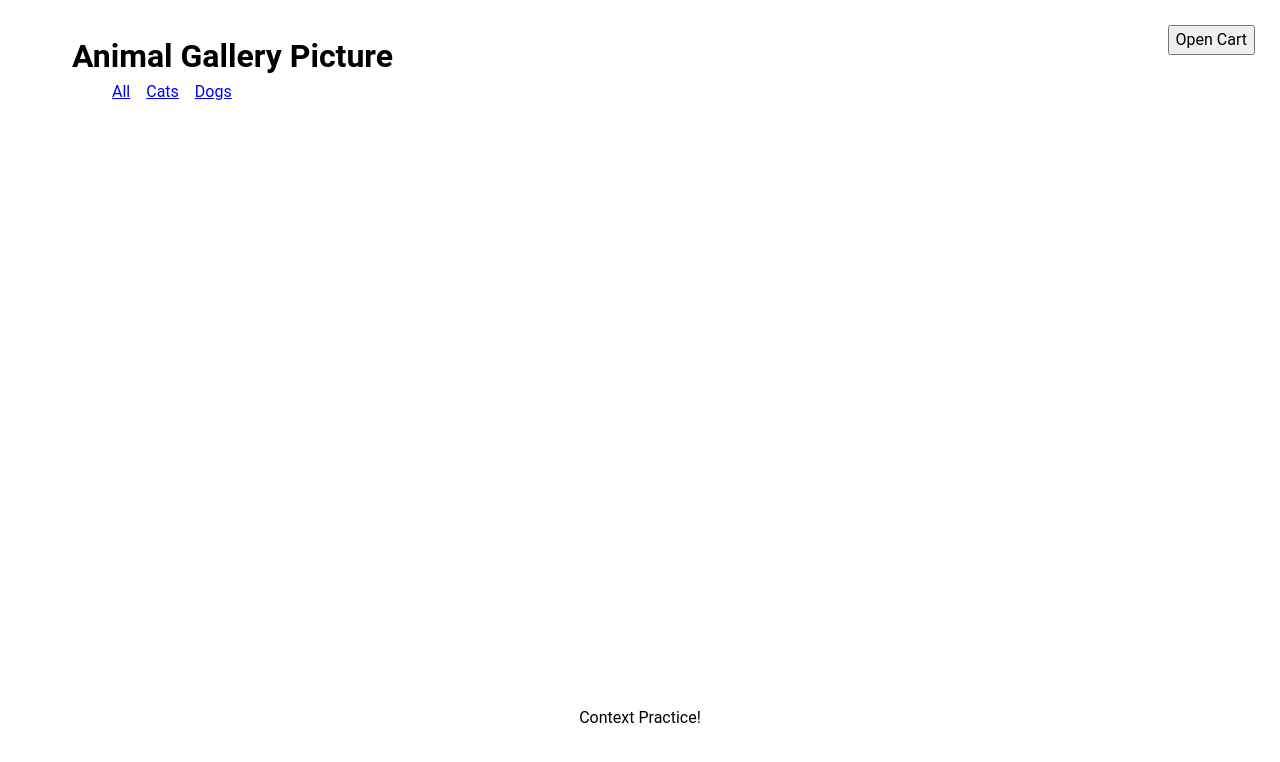
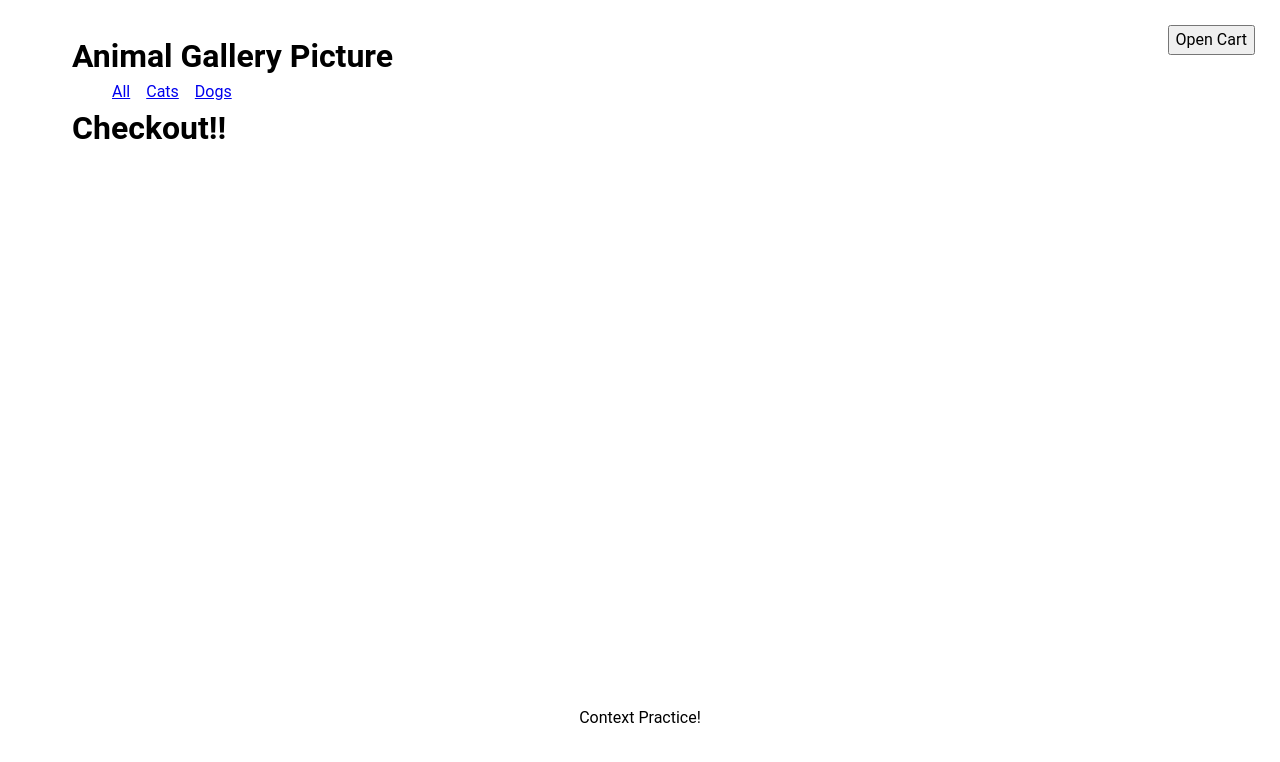
Before and after one commit to ramonrp/cart-app, a React (Create React App) app: page /checkout in a window 1280 px wide. Shown: the top 762 px of the page. Built offline with nearby package versions, Linux system fonts and the light colour scheme.

Commit message:
add Checkout Route

```diff
--- a/src/components/Gallery/Gallery.jsx
+++ b/src/components/Gallery/Gallery.jsx
@@ -1,5 +1,6 @@
 import { Routes, Route } from "react-router-dom";
 import FilteredList from "../FilteredList/FilteredList";
+import Checkout from "../Checkout/Checkout";
 import styles from "./gallery.module.css";
 const Gallery = () => {
   return (
@@ -8,6 +9,7 @@ const Gallery = () => {
         <Route path="/" element={<FilteredList searchTerm="" />}></Route>
         <Route path="/cats" element={<FilteredList searchTerm="cat" />}></Route>
         <Route path="/dogs" element={<FilteredList searchTerm="dog" />}></Route>
+        <Route path="/checkout" element={<Checkout />}></Route>
       </Routes>
     </div>
   );
```
